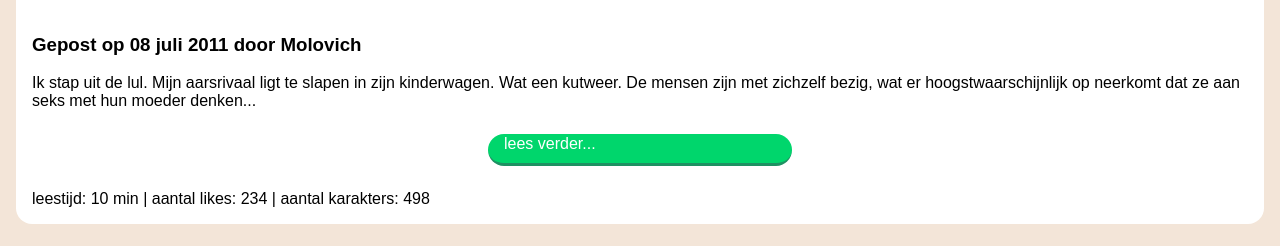
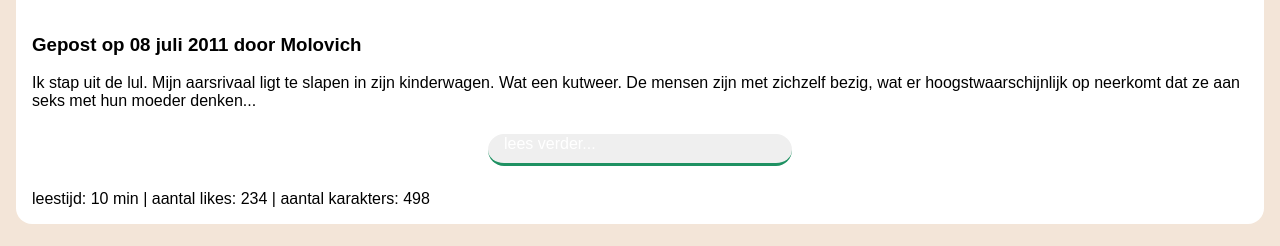
Before and after one commit to 5007110768/projectWeb, a plain HTML site: page index.html in a window 1280 px wide. Shown: the part 554-800 px from the top of the page. Drawn offline with Linux system fonts and the light colour scheme.

Commit message:
- buttons nog verder aangepast.

```diff
--- a/css/style.css
+++ b/css/style.css
@@ -195,14 +195,15 @@ nav i {
     margin:1.5em auto 1.5em auto;
     text-transform:lowercase;
     padding-left:1em;
+    color:#ffffff;
+    border:0em solid rgba(0,0,0,0.3);
+    border-bottom:0.2em solid;
 
 }
 
 .readPink {
     background-color:#ff3268;
-    color:#ffffff;
-    border:0em solid rgba(0,0,0,0.3);
-    border-bottom:0.2em solid #ca2b55;
+    border-color:#ca2b55;
 
 }
 
@@ -211,10 +212,8 @@ nav i {
 }
 
 .readGreen {
-    background-color:#00d66c;
-    color:#ffffff;
-    border:0em solid rgba(0,0,0,0.3);
-    border-bottom:0.2em solid #1e9162;
+    background-color:#00d66cz;
+    border-color:#1e9162;
 
 }
 
```
